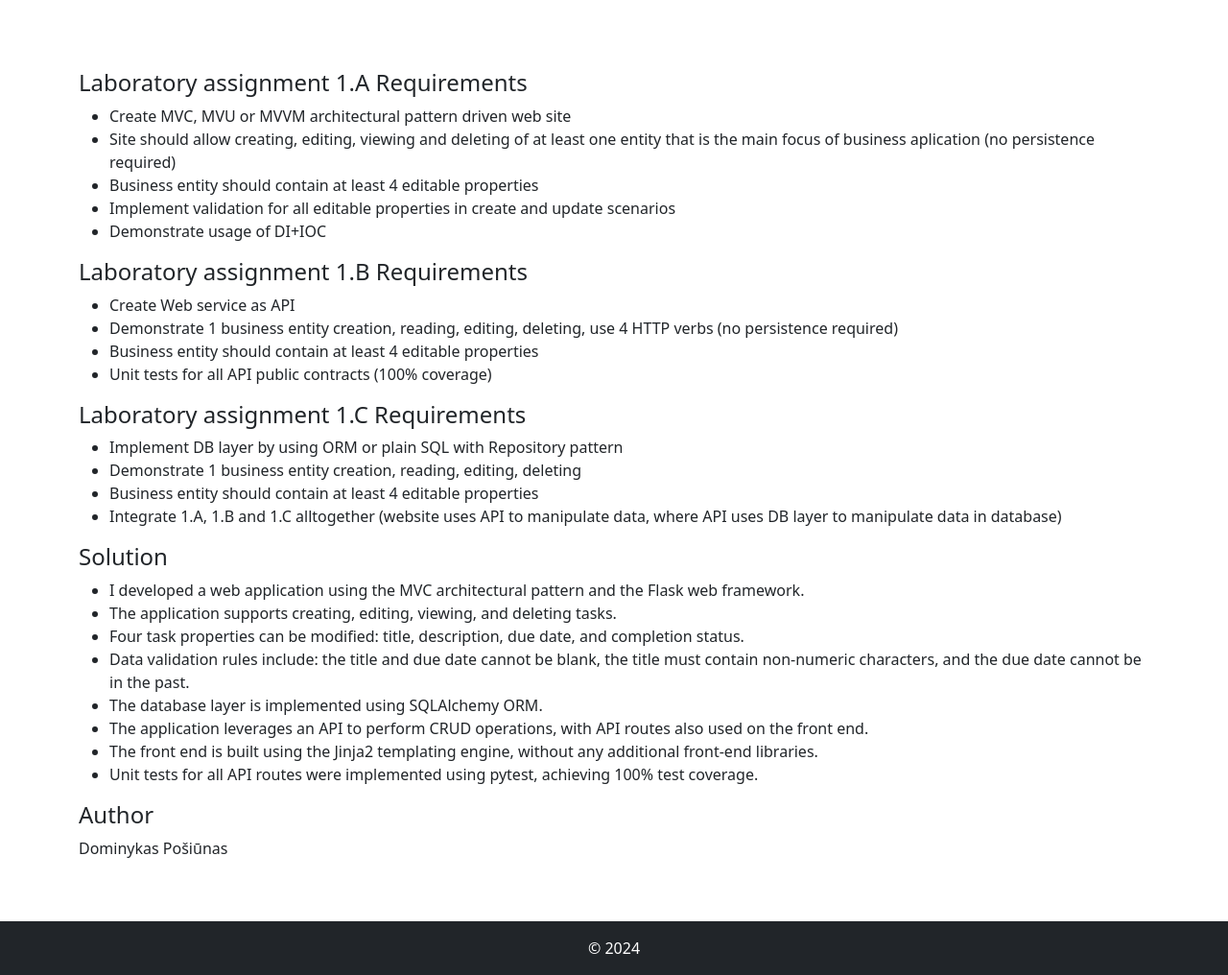
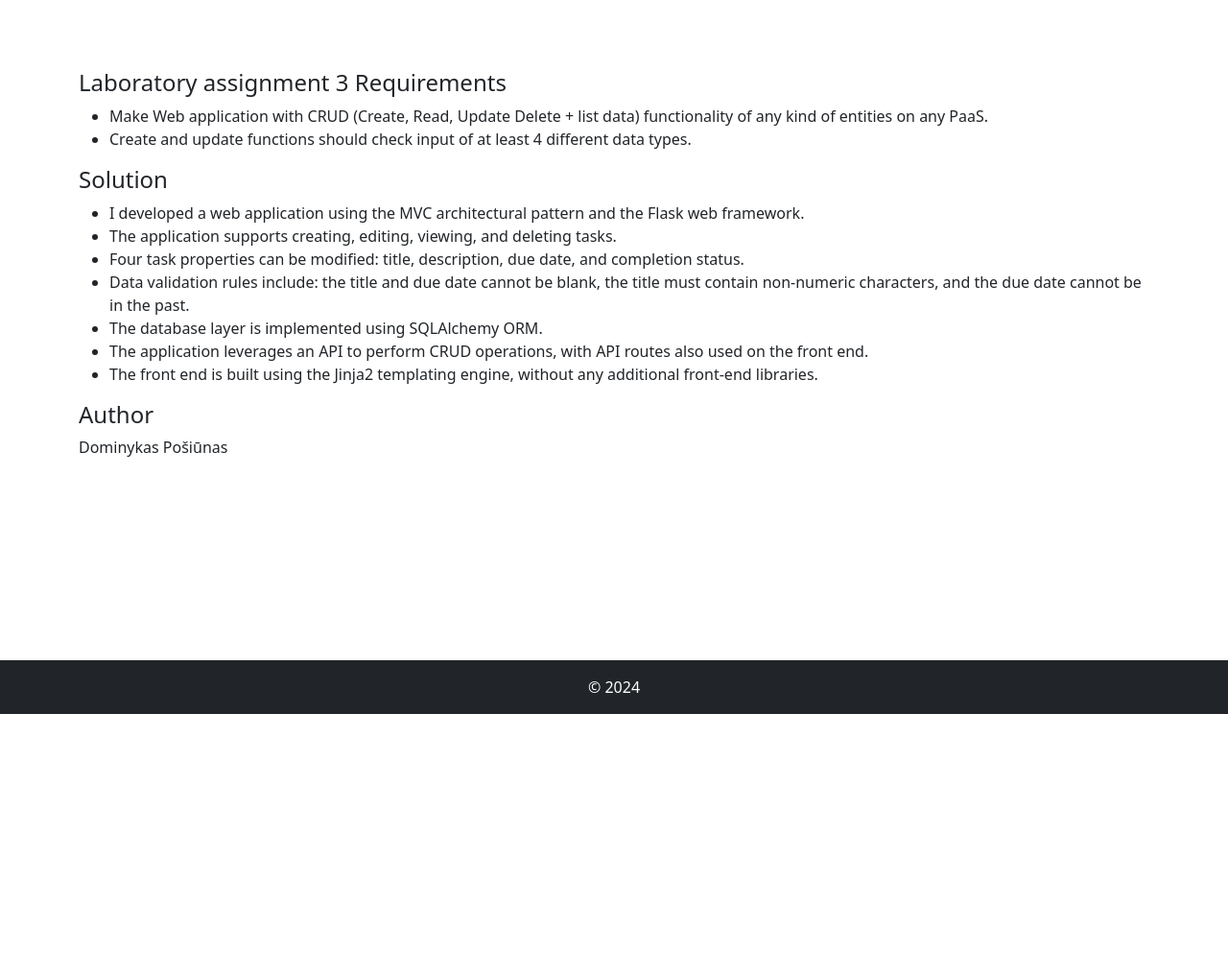
Before and after one commit to Dronzillla/vu_cloud_lab3, a Flask app: page / in a window 1280 px wide. Shown: the part 56-1072 px from the top of the page at 96% size. After the commit the page ends 800 px from the top, so only its background shows below. Run offline with Flask 3, Linux system fonts and the light colour scheme.

Commit message:
Update index page with task requirements

```diff
--- a/blueprintapp/blueprints/core/templates/core/index.html
+++ b/blueprintapp/blueprints/core/templates/core/index.html
@@ -4,31 +4,11 @@
 <body>
     <section class="container">
 
-        <h4>Laboratory assignment 1.A Requirements</h4>
+        <h4>Laboratory assignment 3 Requirements</h4>
         <ul>
-            <li>Create MVC, MVU or MVVM architectural pattern driven web site</li>
-            <li>Site should allow creating, editing, viewing and deleting of at least one entity that is the main focus of business aplication (no persistence required)</li>
-            <li>Business entity should contain at least 4 editable properties</li>
-            <li>Implement validation for all editable properties in create and update scenarios</li>
-            <li>Demonstrate usage of DI+IOC</li>
+            <li>Make Web application with CRUD (Create, Read, Update Delete + list data) functionality of any kind of entities on any PaaS.</li>
+            <li>Create and update functions should check input of at least 4 different data types.</li>
         </ul>
-
-        <h4>Laboratory assignment 1.B Requirements</h4>
-        <ul>
-            <li>Create Web service as API</li>
-            <li>Demonstrate 1 business entity creation, reading, editing, deleting, use 4 HTTP verbs (no persistence required)</li>
-            <li>Business entity should contain at least 4 editable properties</li>
-            <li>Unit tests for all API public contracts (100% coverage)</li>
-        </ul>
-
-        <h4>Laboratory assignment 1.C Requirements</h4>
-        <ul>
-            <li>Implement DB layer by using ORM or plain SQL with Repository pattern</li>
-            <li>Demonstrate 1 business entity creation, reading, editing, deleting</li>
-            <li>Business entity should contain at least 4 editable properties</li>
-            <li>Integrate 1.A, 1.B and 1.C alltogether (website uses API to manipulate data, where API uses DB layer to manipulate data in database)</li>
-        </ul>
-
 
         <h4>Solution</h4>
         <ul>
@@ -39,7 +19,6 @@
             <li>The database layer is implemented using SQLAlchemy ORM.</li>
             <li>The application leverages an API to perform CRUD operations, with API routes also used on the front end.</li>
             <li>The front end is built using the Jinja2 templating engine, without any additional front-end libraries.</li>
-            <li>Unit tests for all API routes were implemented using pytest, achieving 100% test coverage.</li>
         </ul>
 
         <h4>Author</h4>
```
